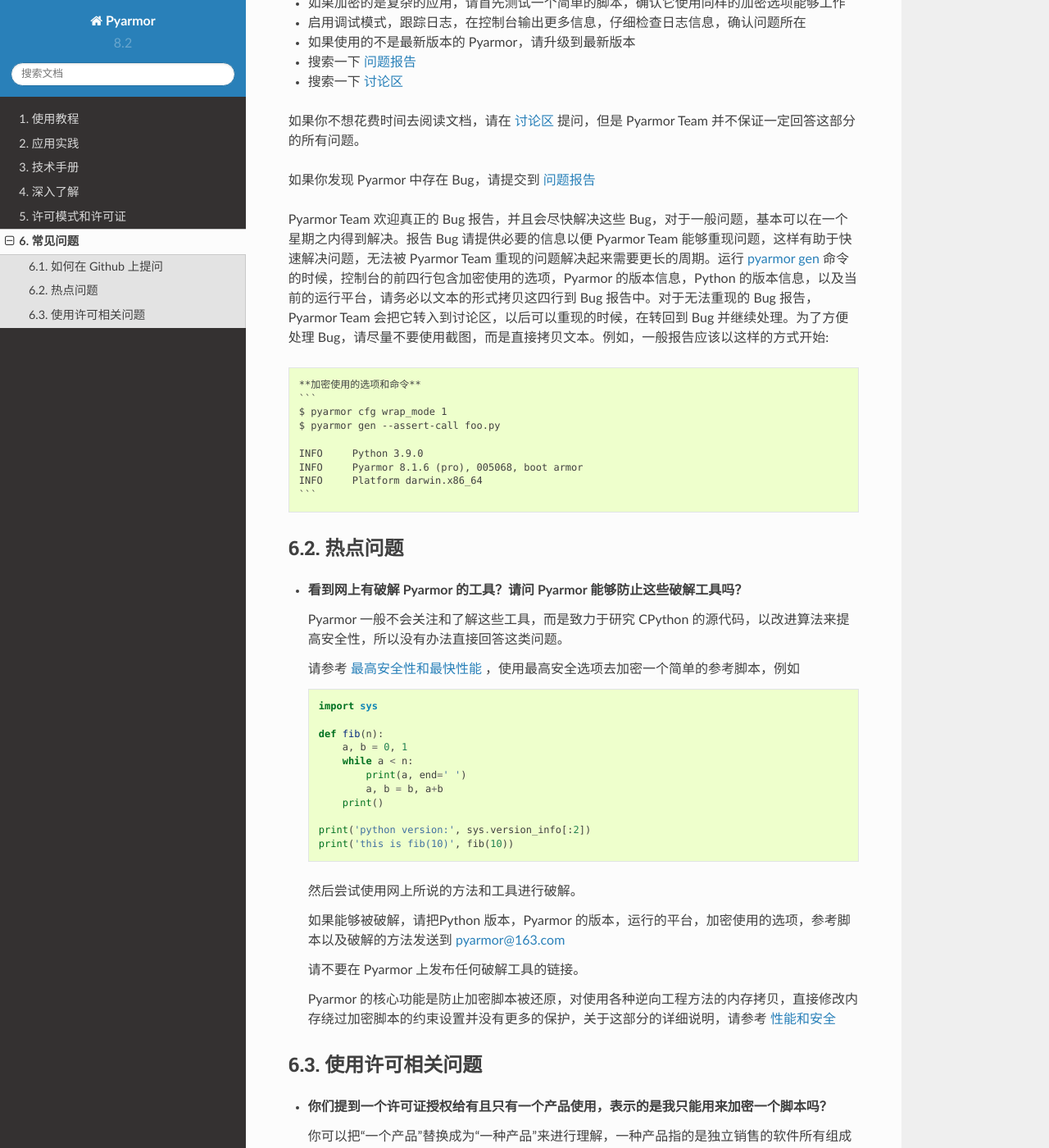
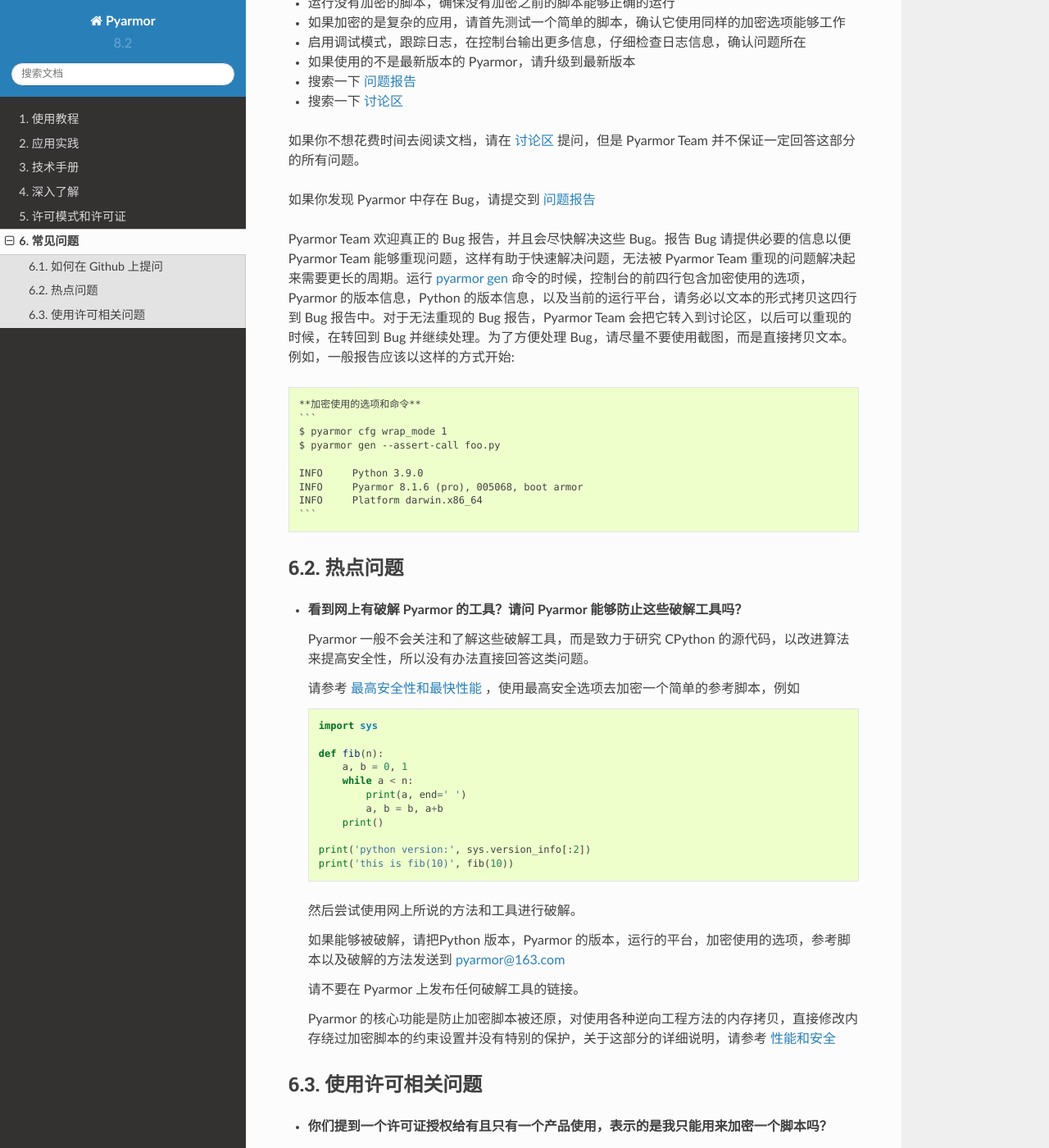
Before and after one commit to dashingsoft/pyarmor-docs-zh, a Sphinx documentation site: the page built from docs/questions.rst, in a window 1280 px wide and 1400 px high, scrolled down 931 px. Shown: the whole window at 82% size. Built offline with Sphinx 7.4.7 and the Read the Docs theme 2.0.0, drawn with Linux system fonts in a browser that asks for light colours; pages that are not in the unit, such as notebooks, are missing from menus.

Commit message:
Refine doc

````diff
--- a/docs/questions.rst
+++ b/docs/questions.rst
@@ -51,7 +53,7 @@
 
 如果你发现 Pyarmor 中存在 Bug，请提交到 `问题报告`_
 
-Pyarmor Team 欢迎真正的 Bug 报告，并且会尽快解决这些 Bug，对于一般问题，基本可以在一个星期之内得到解决。报告 Bug 请提供必要的信息以便 Pyarmor Team 能够重现问题，这样有助于快速解决问题，无法被 Pyarmor Team 重现的问题解决起来需要更长的周期。运行 :ref:`pyarmor gen` 命令的时候，控制台的前四行包含加密使用的选项，Pyarmor 的版本信息，Python 的版本信息，以及当前的运行平台，请务必以文本的形式拷贝这四行到 Bug 报告中。对于无法重现的 Bug 报告，Pyarmor Team 会把它转入到讨论区，以后可以重现的时候，在转回到 Bug 并继续处理。为了方便处理 Bug，请尽量不要使用截图，而是直接拷贝文本。例如，一般报告应该以这样的方式开始::
+Pyarmor Team 欢迎真正的 Bug 报告，并且会尽快解决这些 Bug。报告 Bug 请提供必要的信息以便 Pyarmor Team 能够重现问题，这样有助于快速解决问题，无法被 Pyarmor Team 重现的问题解决起来需要更长的周期。运行 :ref:`pyarmor gen` 命令的时候，控制台的前四行包含加密使用的选项，Pyarmor 的版本信息，Python 的版本信息，以及当前的运行平台，请务必以文本的形式拷贝这四行到 Bug 报告中。对于无法重现的 Bug 报告，Pyarmor Team 会把它转入到讨论区，以后可以重现的时候，在转回到 Bug 并继续处理。为了方便处理 Bug，请尽量不要使用截图，而是直接拷贝文本。例如，一般报告应该以这样的方式开始::
 
    **加密使用的选项和命令**
    ```
@@ -68,7 +70,7 @@
 
 - **看到网上有破解 Pyarmor 的工具？请问 Pyarmor 能够防止这些破解工具吗？**
 
-  Pyarmor 一般不会关注和了解这些工具，而是致力于研究 CPython 的源代码，以改进算法来提高安全性，所以没有办法直接回答这类问题。
+  Pyarmor 一般不会关注和了解这些破解工具，而是致力于研究 CPython 的源代码，以改进算法来提高安全性，所以没有办法直接回答这类问题。
 
   请参考 :doc:`how-to/security` ，使用最高安全选项去加密一个简单的参考脚本，例如
 
@@ -92,7 +94,7 @@
 
   请不要在 Pyarmor 上发布任何破解工具的链接。
 
-  Pyarmor 的核心功能是防止加密脚本被还原，对使用各种逆向工程方法的内存拷贝，直接修改内存绕过加密脚本的约束设置并没有更多的保护，关于这部分的详细说明，请参考 :doc:`topic/performance`
+  Pyarmor 的核心功能是防止加密脚本被还原，对使用各种逆向工程方法的内存拷贝，直接修改内存绕过加密脚本的约束设置并没有特别的保护，关于这部分的详细说明，请参考 :doc:`topic/performance`
 
 使用许可相关问题
 ================
````
Also changed, not shown: other parts of docs/questions.rst (+2 -0 lines).
